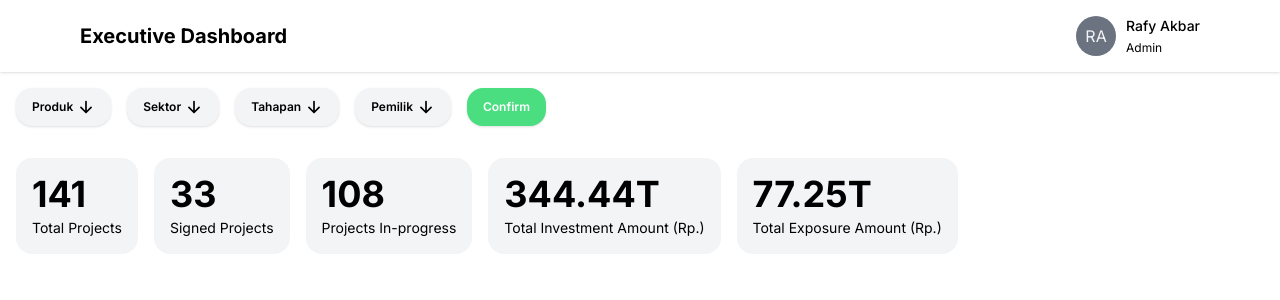
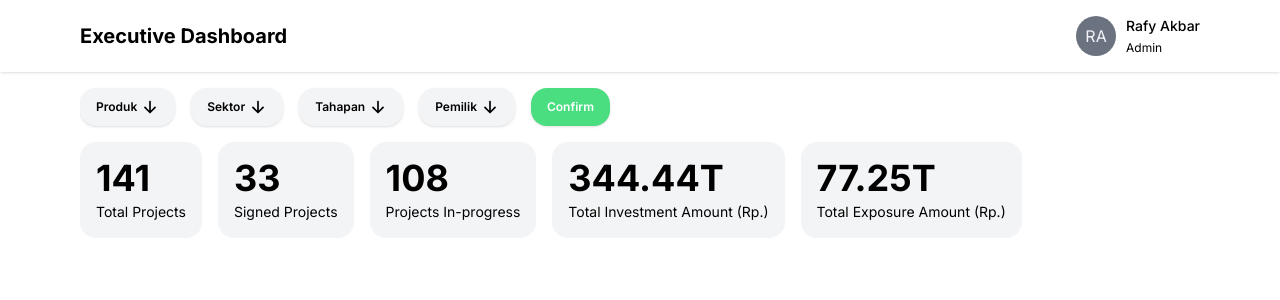
Before and after one commit to Rafyakbar02/project-database, a Next.js app: page / in a window 1280 px wide. Shown: the top 300 px of the page. Built offline with nearby package versions, Linux system fonts and the light colour scheme.

Commit message:
additional padding and margin adjustment

```diff
--- a/app/page.jsx
+++ b/app/page.jsx
@@ -5,7 +5,7 @@ export default function Home() {
   return (
     <div>
       <FiltersPanel />
-      <section className="p-4 flex flex-row gap-4 overflow-x-auto">
+      <section className="flex flex-row gap-4 overflow-x-auto md:mx-20">
         <InfoCard number={141} type={"Total Projects"} />
         <InfoCard number={33} type={"Signed Projects"} />
         <InfoCard number={108} type={"Projects In-progress"} />
--- a/components/Accordion.jsx
+++ b/components/Accordion.jsx
@@ -22,7 +22,7 @@ const Accordion = ({
   const [open, setOpen] = useState(false);
 
   return (
-        <div className={"mx-7 md:mx-20 mt-7"}>
+    <div className={"mx-7 md:mx-20"}>
       <div
         className={
           "rounded-lg grid grid-cols-12 p-5 cursor-pointer z-10 " +
@@ -30,9 +30,7 @@ const Accordion = ({
         }
         onClick={() => setOpen((p) => !p)}
       >
-                <div className={"col-span-1 flex justify-center items-center"}>
-                    {i}
-                </div>
+        <div className={"col-span-1 flex justify-center items-center"}>{i}</div>
         <div className={"col-span-10 ps-5 md:ps-0"}>
           <p className="font-semibold">{title}</p>
           <p className="font-light">{division}</p>
@@ -73,18 +71,12 @@ const Accordion = ({
       >
         <div className={"col-span-1"}></div>
         <div className={"col-span-5"}>
-                    <Segment
-                        title="Total Investment"
-                        content={totalInvestment}
-                    />
+          <Segment title="Total Investment" content={totalInvestment} />
           <Segment title="Signing Date" content={signingDate} />
         </div>
         <div className={"col-span-5"}>
           <Segment title="Total Exposure" content={totalExposure} />
-                    <Segment
-                        title="Tanggal Efektif Penjaminan"
-                        content={effectiveDate}
-                    />
+          <Segment title="Tanggal Efektif Penjaminan" content={effectiveDate} />
         </div>
       </div>
       {/* )} */}
--- a/components/FiltersPanel.jsx
+++ b/components/FiltersPanel.jsx
@@ -4,7 +4,7 @@ import { produk, sektor, tahapan, pemilik } from "@/constants";
 
 const FiltersPanel = () => {
   return (
-    <section className="p-4 flex gap-4 overflow-x-auto">
+    <section className="py-4 px-7 sm:px-0 flex gap-4 overflow-x-auto md:mx-20">
       <Filter type={produk} name={"Produk"} />
       <Filter type={sektor} name={"Sektor"} />
       <Filter type={tahapan} name={"Tahapan"} />
```
Lines whose indentation alone changed are shown as unchanged.
